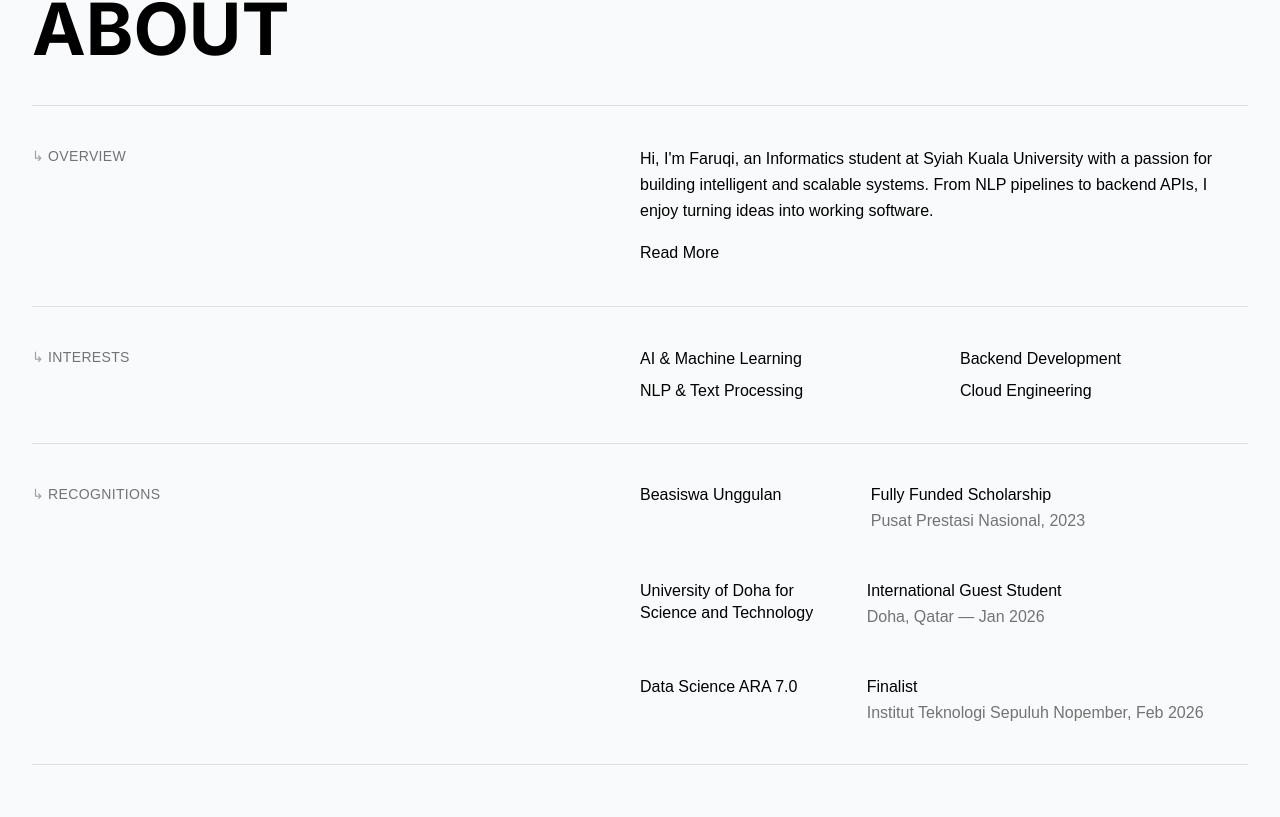
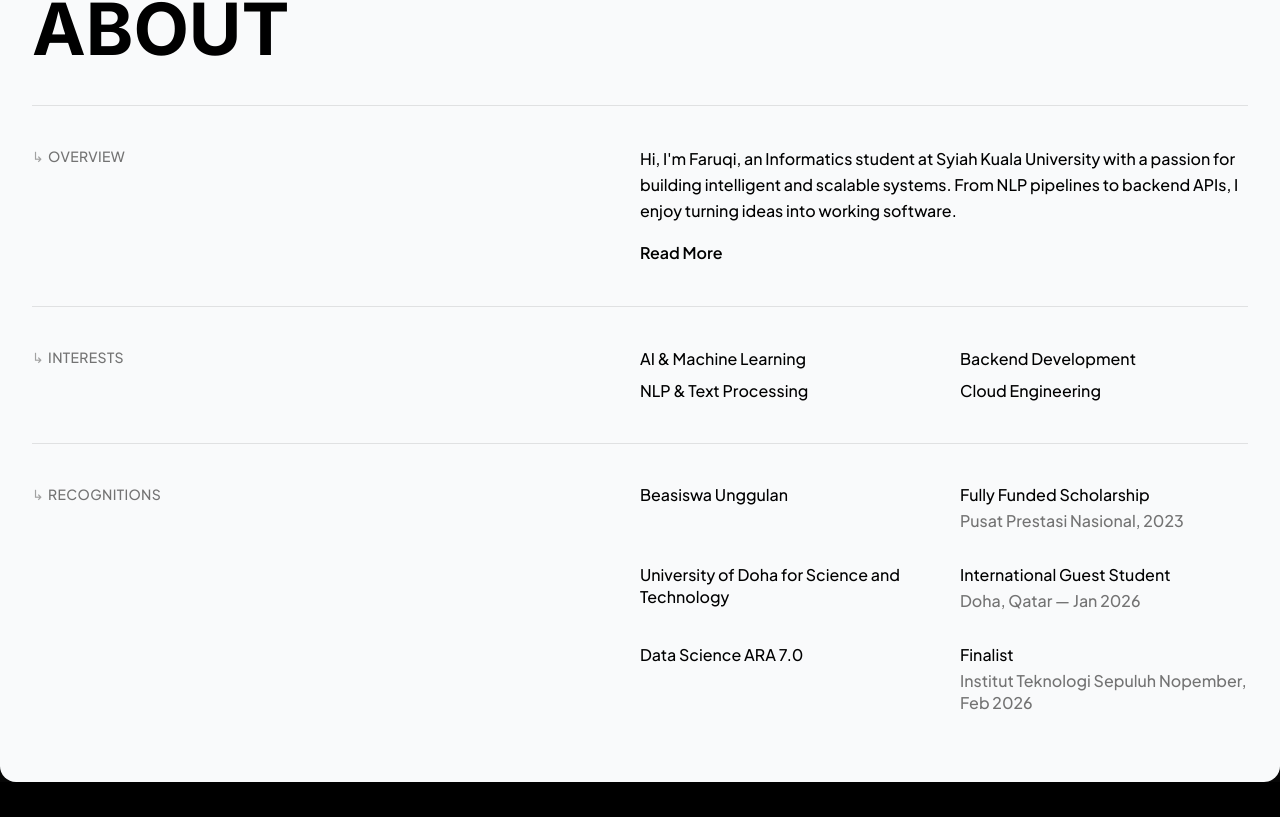
Before and after one commit to mfaruqi35/portofolio, a Next.js app: page / in a window 1280 px wide. Shown: the part 1023-1840 px from the top of the page. Built offline with nearby package versions, Linux system fonts and the light colour scheme.

Commit message:
update about font content

```diff
--- a/app/page.tsx
+++ b/app/page.tsx
@@ -11,7 +11,7 @@ const headerFont = Inter({
 
 const contentFont = Plus_Jakarta_Sans({
   subsets: ["latin"],
-  weight: "400",
+  weight: "500",
 });
 
 export default function Home() {
@@ -32,7 +32,7 @@ export default function Home() {
           </div>
 
           <div className="flex w-full items-center md:w-[50vw] md:max-w-[50%]">
-            <h1 className="text-[22px] font-light leading-[1.35] tracking-tight">
+            <h1 className="text-lg font-light leading-[1.35] tracking-tight md:text-[25px]">
               Banda Aceh based Backend Developer and AI/ML Enthusiast, turning
               ideas into working systems that solve real problems.
             </h1>
@@ -61,7 +61,7 @@ export default function Home() {
               >
                 <span>muhammad.faruqi35@gmail.com</span>
                 <ArrowUpRight
-                  size={15}
+                  size={13}
                   className="transition-transform duration-200 group-hover:translate-x-0.5 group-hover:-translate-y-0.5"
                 />
               </a>
@@ -76,7 +76,7 @@ export default function Home() {
         <div className="max-w-7xl mx-auto">
           <div className="flex flex-col">
             <h1
-              className={`text-7xl font-bold text-off-white sm:text-7xl md:text-7xl ${headerFont.className}`}
+              className={`text-5xl font-bold text-off-white sm:text-7xl md:text-7xl ${headerFont.className}`}
             >
               PROJECTS
             </h1>
@@ -90,20 +90,22 @@ export default function Home() {
         <div className="max-w-7xl mx-auto">
           <div className="border-b border-black/10 pb-6 mb-8 md:pb-10 md:mb-10">
             <h1
-              className={`text-7xl font-bold text-black sm:text-7xl md:text-7xl ${headerFont.className}`}
+              className={`text-5xl font-bold text-black sm:text-7xl md:text-7xl ${headerFont.className}`}
             >
               ABOUT
             </h1>
           </div>
         </div>
-        <div className="max-w-7xl mx-auto grid grid-cols-1 gap-8 border-b border-black/10 pb-10 mb-10 md:grid-cols-4 md:gap-0">
+        <div
+          className={`max-w-7xl mx-auto grid grid-cols-1 gap-8 border-b border-black/10 pb-10 mb-10 md:grid-cols-4 md:gap-0 ${contentFont.className}`}
+        >
           <div className="md:col-span-2 text-xs font-medium uppercase tracking-wide text-neutral-500 sm:text-sm">
             <span className="mr-1 text-neutral-400" aria-hidden>
               ↳
             </span>
             overview
           </div>
-          <div className="md:col-span-2 space-y-4 text-base leading-relaxed text-black sm:text-md">
+          <div className="md:col-span-2 space-y-4 text-base leading-relaxed text-black sm:text-md ">
             <p>
               Hi, I&apos;m Faruqi, an Informatics student at Syiah Kuala
               University with a passion for building intelligent and scalable
@@ -111,11 +113,18 @@ export default function Home() {
               into working software.
             </p>
             <div>
-              <a href="/about">Read More</a>
+              <a
+                href="/about"
+                className="group inline-flex items-center gap-1 font-bold transition-transform duration-200 hover:-translate-y-0.5"
+              >
+                Read More
+              </a>
             </div>
           </div>
         </div>
-        <div className="max-w-7xl mx-auto grid grid-cols-1 gap-8 border-b border-black/10 pb-10 mb-10 md:grid-cols-4 md:gap-0">
+        <div
+          className={`max-w-7xl mx-auto grid grid-cols-1 gap-8 border-b border-black/10 pb-10 mb-10 md:grid-cols-4 md:gap-0 ${contentFont.className}`}
+        >
           <div className="md:col-span-2 text-xs font-medium uppercase tracking-wide text-neutral-500 sm:text-sm">
             <span className="mr-1 text-neutral-400" aria-hidden>
               ↳
@@ -141,47 +150,45 @@ export default function Home() {
             </div>
           </div>
         </div>
-        <div className="max-w-7xl mx-auto grid grid-cols-1 gap-8 border-b border-black/10 pb-10 mb-10 md:grid-cols-4 md:gap-0">
+        <div
+          className={`max-w-7xl mx-auto grid grid-cols-1 gap-8 border-black/10 mb-5 md:grid-cols-4 md:gap-0 ${contentFont.className}`}
+        >
           <div className="md:col-span-2 text-xs font-medium uppercase tracking-wide text-neutral-500 sm:text-sm">
             <span className="mr-1 text-neutral-400" aria-hidden>
               ↳
             </span>
             Recognitions
           </div>
-          <div className="md:col-span-2 text-black">
-            <div className="space-y-10 sm:space-y-12">
-              <div className="grid grid-cols-[minmax(0,34%)_minmax(0,1fr)] gap-x-3 gap-y-1 sm:gap-x-6">
-                <h3 className="text-sm font-medium leading-snug text-black sm:text-base">
+          <div className="md:col-span-2 flex flex-col gap-8">
+            <div className="grid grid-cols-2 gap-x-8">
+              <h3 className="text-sm font-medium leading-snug sm:text-base text-black">
                 Beasiswa Unggulan
               </h3>
-                <div className="flex min-w-0 flex-col gap-1 text-sm leading-snug sm:text-base">
-                  <span>Fully Funded Scholarship</span>
+              <div className="flex flex-col gap-1 text-sm leading-snug sm:text-base">
+                <span className="text-black">Fully Funded Scholarship</span>
                 <span className="text-neutral-500">
                   Pusat Prestasi Nasional, 2023
                 </span>
               </div>
             </div>
-              <div className="grid grid-cols-[minmax(0,34%)_minmax(0,1fr)] gap-x-3 gap-y-1 sm:gap-x-5">
-                <h3 className="text-sm font-medium leading-snug text-black sm:text-base">
+            <div className="grid grid-cols-2 gap-x-8">
+              <h3 className="text-sm font-medium leading-snug sm:text-base text-black">
                 University of Doha for Science and Technology
               </h3>
-                <div className="flex min-w-0 flex-col gap-1 text-sm leading-snug sm:text-base">
-                  <span>International Guest Student</span>
-                  <span className="text-neutral-500">
-                    Doha, Qatar — Jan 2026
-                  </span>
+              <div className="flex flex-col gap-1 text-sm leading-snug sm:text-base">
+                <span className="text-black">International Guest Student</span>
+                <span className="text-neutral-500">Doha, Qatar — Jan 2026</span>
               </div>
             </div>
-              <div className="grid grid-cols-[minmax(0,34%)_minmax(0,1fr)] gap-x-3 gap-y-1 sm:gap-x-5">
-                <h3 className="text-sm font-medium leading-snug text-black sm:text-base">
+            <div className="grid grid-cols-2 gap-x-8">
+              <h3 className="text-sm font-medium leading-snug sm:text-base text-black">
                 Data Science ARA 7.0
               </h3>
-                <div className="flex min-w-0 flex-col gap-1 text-sm leading-snug sm:text-base">
-                  <span>Finalist</span>
+              <div className="flex flex-col gap-1 text-sm leading-snug sm:text-base">
+                <span className="text-black">Finalist</span>
                 <span className="text-neutral-500">
                   Institut Teknologi Sepuluh Nopember, Feb 2026
                 </span>
-                </div>
               </div>
             </div>
           </div>
--- a/components/footer.tsx
+++ b/components/footer.tsx
@@ -1,5 +1,11 @@
 "use client";
 import { ArrowUpRight } from "lucide-react";
+import { Plus_Jakarta_Sans } from "next/font/google";
+
+const contentFont = Plus_Jakarta_Sans({
+  subsets: ["latin"],
+  weight: "400",
+});
 
 export default function Footer() {
   const currentYear = new Date().getFullYear();
```
Lines whose indentation alone changed are shown as unchanged.
